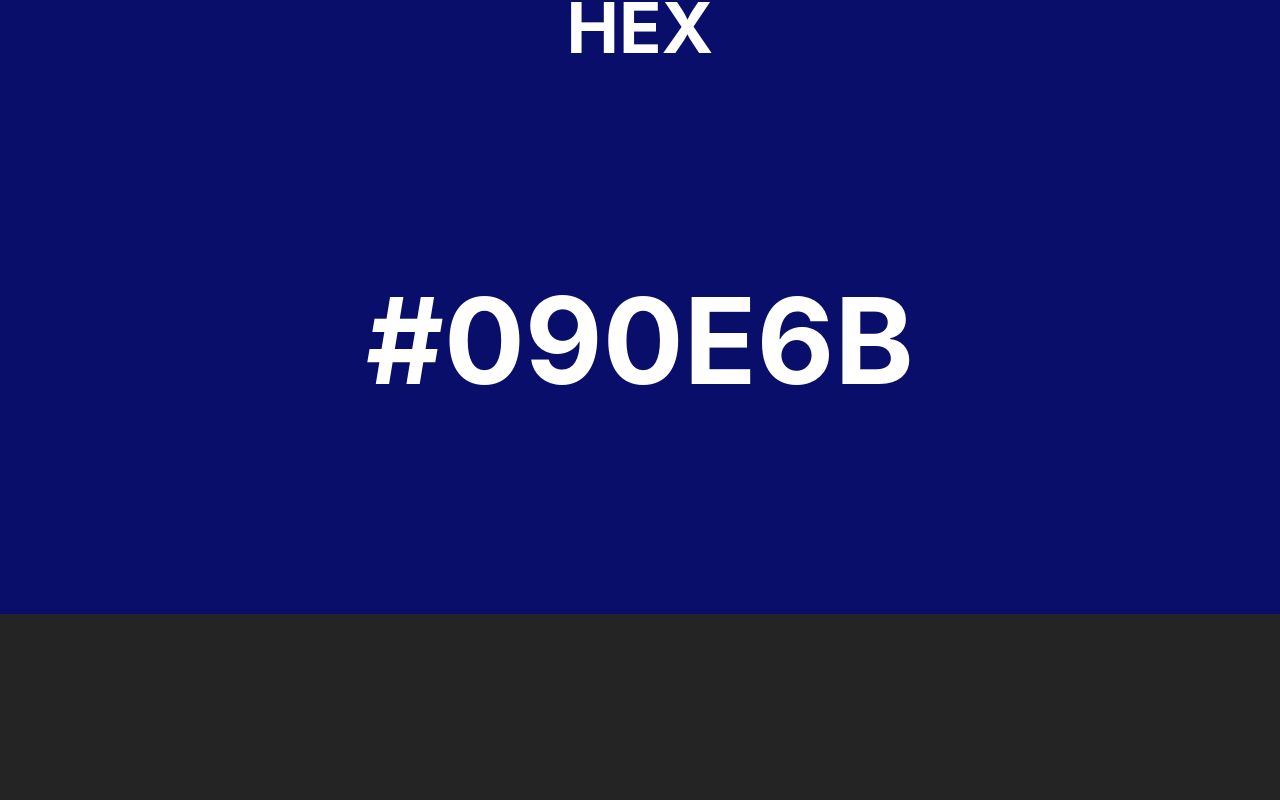
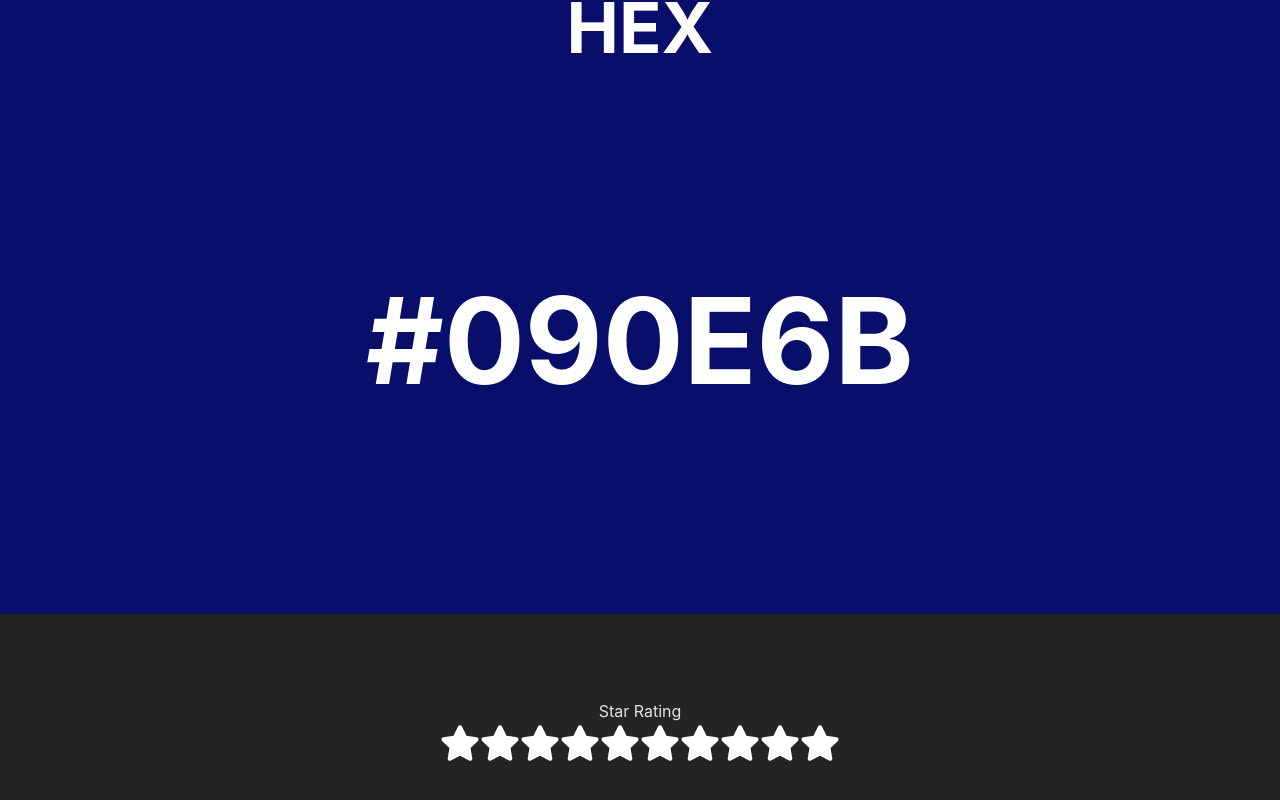
Before and after one commit to pongpatapee/interview-focused-react-compopnents, a React (Vite) app: page / in a window 1280 px wide. Shown: the part 986-1786 px from the top of the page. Before the commit the page ends 1600 px from the top, so only its background shows below. Built offline with nearby package versions, Linux system fonts and the light colour scheme.

Commit message:
feat: star-rating compontent

```diff
--- a/package.json
+++ b/package.json
@@ -11,7 +11,8 @@
   },
   "dependencies": {
     "react": "^18.3.1",
-    "react-dom": "^18.3.1"
+    "react-dom": "^18.3.1",
+    "react-icons": "^5.4.0"
   },
   "devDependencies": {
     "@eslint/js": "^9.17.0",
--- a/src/App.jsx
+++ b/src/App.jsx
@@ -1,12 +1,14 @@
 import { useState } from "react";
 import Accordian from "./components/accordian";
 import RandomColor from "./components/random-color";
+import StarRating from "./components/star-rating";
 
 function App() {
   return (
     <>
       <Accordian />
       <RandomColor />
+      <StarRating numStars={10} />
     </>
   );
 }
--- a/src/components/random-color/index.jsx
+++ b/src/components/random-color/index.jsx
@@ -30,6 +30,8 @@ const RandomColor = () => {
   };
 
   useEffect(() => {
+    // instead of generating new color
+    // can do conversion between hex and rgb values
     if (colorType === "hex") {
       handleGenerateRandomHex();
     } else {
--- /dev/null
+++ b/src/components/star-rating/index.jsx
@@ -0,0 +1,49 @@
+import { FaStar } from "react-icons/fa";
+import "./style.css";
+import { useState } from "react";
+
+const StarRating = ({ numStars = 5 }) => {
+  // just for mapping to icon purposes
+  const stars = Array(numStars).fill(0);
+
+  const [rating, setRating] = useState(0);
+  const [hover, setHover] = useState(0);
+
+  const handleClick = (index) => {
+    setRating(index + 1);
+  };
+
+  const handleMouseEnter = (index) => {
+    setHover(index + 1);
+  };
+
+  const handleMouseLeave = () => {
+    setHover(0);
+  };
+
+  return (
+    <div class="container">
+      <div>Star Rating</div>
+      <div>
+        {/* interesting pattern */}
+        {/* You need to spread the anonymous array to get
+            an array of undefines which can be mapped where as
+            if you just did Array(length) you would get empty slots
+            which cannot be mapped
+        */}
+        {stars.map((_, index) => (
+          <FaStar
+            key={index}
+            size={40}
+            className={index < (hover || rating) ? "active" : "inactive"}
+            onClick={() => handleClick(index)}
+            onMouseEnter={() => handleMouseEnter(index)}
+            onMouseLeave={handleMouseLeave}
+          />
+        ))}
+      </div>
+    </div>
+  );
+};
+
+export default StarRating;
--- /dev/null
+++ b/src/components/star-rating/style.css
@@ -0,0 +1,16 @@
+.container {
+  height: 30vh;
+  width: 100%;
+  display: flex;
+  flex-direction: column;
+  justify-content: center;
+  align-items: center;
+}
+
+.active {
+  color: yellow;
+}
+
+.inactive {
+  color: white;
+}
```
Also changed, not shown: src/components/random-color/style.css (deleted), 1 other file (tests, documents, lock files or other folders).
